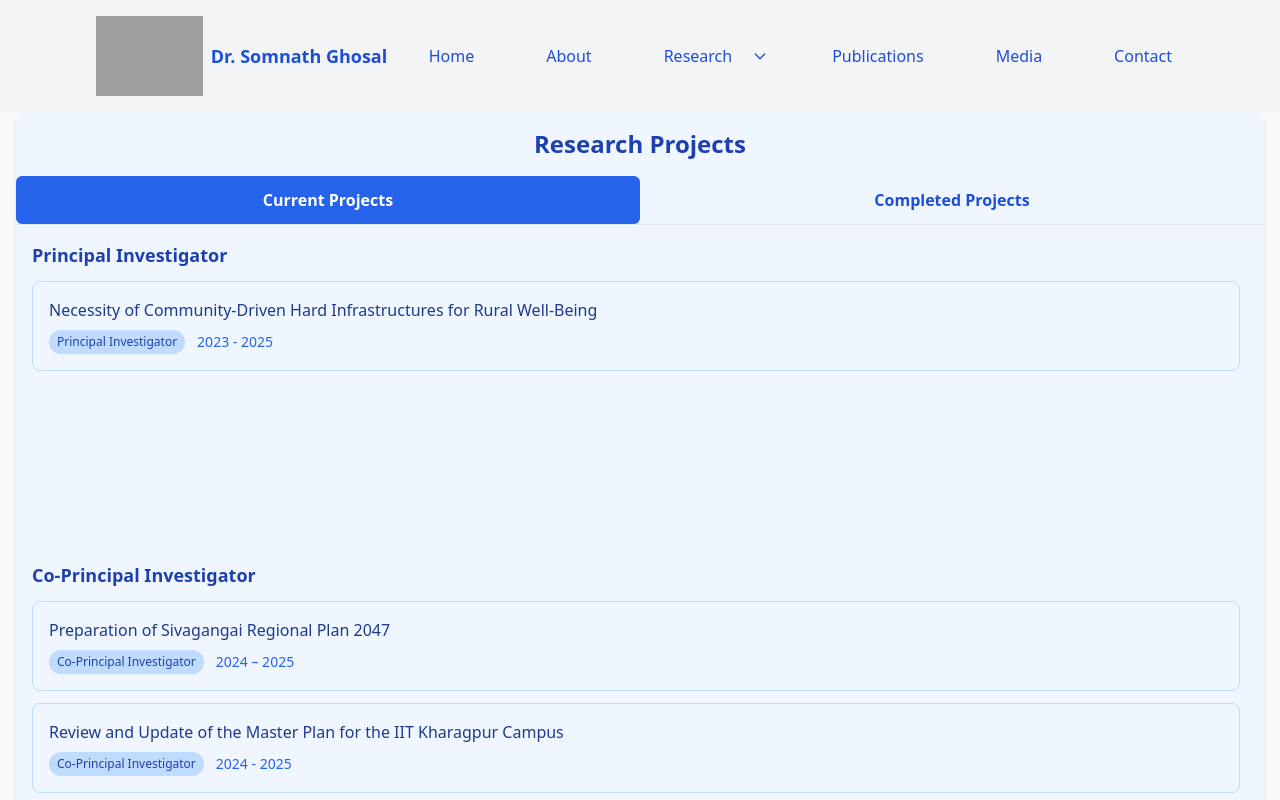
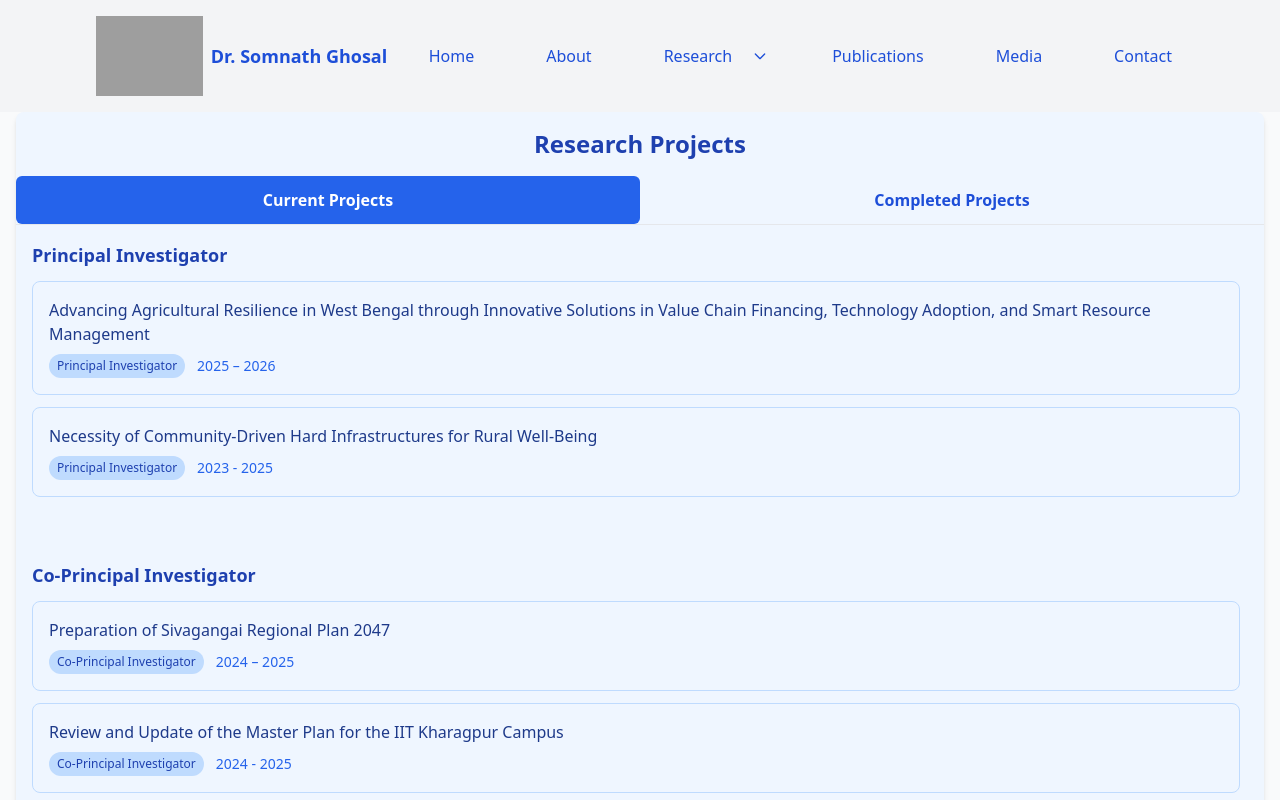
Before and after one commit to Somnathghosal/Website-Redesign-Anurag, a React (Vite) app: page /research/projects in a window 1280 px wide. Shown: the top 800 px of the page. Built offline with nearby package versions, Linux system fonts and the light colour scheme; grey boxes are pictures that could not be loaded.

Commit message:
Update Project.tsx

```diff
--- a/src/pages/Project.tsx
+++ b/src/pages/Project.tsx
@@ -130,6 +130,12 @@ const ProjectsComponent = () => {
     {
       type: "Principal Investigator",
       projects: [
+       {
+          title:
+            "Advancing Agricultural Resilience in West Bengal through Innovative Solutions in Value Chain Financing, Technology Adoption, and Smart Resource Management",
+          period: "2025 – 2026",
+          role: "Principal Investigator",
+        },
         {
           title:
             "Necessity of Community-Driven Hard Infrastructures for Rural Well-Being",
```
